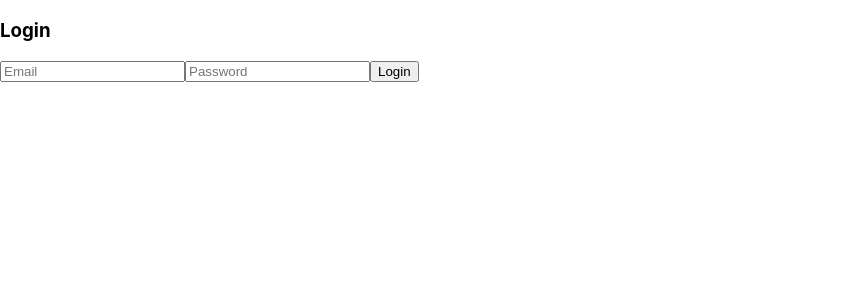
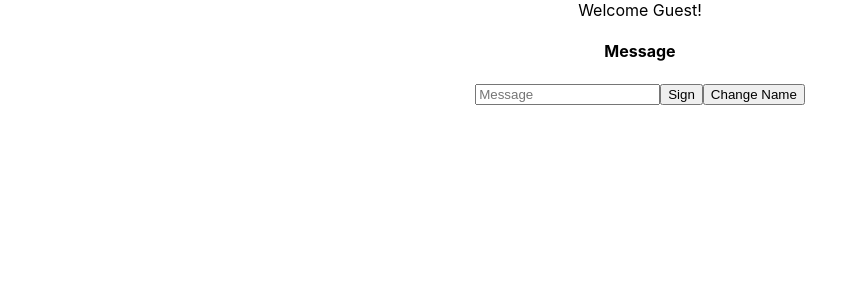
Before and after one commit to kevindo1/adv-react-guestbook, a React (Create React App) app: page / in a window 1280 px wide. Before the commit this address led to /login. Shown: the top 300 px of the page, without its empty margins (0-868 px from the left). Built offline with nearby package versions, Linux system fonts and the light colour scheme.

Commit message:
working login auth page

```diff
--- a/src/App.js
+++ b/src/App.js
@@ -9,10 +9,10 @@ function App() {
   return (
     <BrowserRouter>
       <Switch>
-        <Route path="/login">
+        <Route exact path="/login">
           <Auth />
         </Route>
-        <PrivateRoute>
+        <PrivateRoute exact path="/">
           <div className="App">
             <Home />
           </div>
--- a/src/PrivateRoute/PrivateRoute.jsx
+++ b/src/PrivateRoute/PrivateRoute.jsx
@@ -2,12 +2,12 @@ import { Route, useLocation, Redirect } from 'react-router-dom';
 import { useUser } from '../context/UserContext';
 
 export default function PrivateRoute({ children, ...routeProps }) {
-  const { user } = useUser();
+  const { users } = useUser();
   const location = useLocation();
 
   return (
     <Route {...routeProps}>
-      {user ? children : <Redirect to={{ pathname: '/login', state: { from: location } }} />}
+      {users ? children : <Redirect to={{ pathname: '/login', state: { from: location } }} />}
     </Route>
   );
 }
--- a/src/components/Header.jsx
+++ b/src/components/Header.jsx
@@ -2,7 +2,9 @@ import React from 'react';
 import { useUser } from '../context/UserContext';
 
 export default function Header() {
-  const { users } = useUser();
+  const {
+    users: { name },
+  } = useUser();
 
-  return <div>Welcome {users ? users : 'Guest'}!</div>;
+  return <div>Welcome {name ? name : 'Guest'}!</div>;
 }
--- a/src/context/UserContext.jsx
+++ b/src/context/UserContext.jsx
@@ -6,7 +6,7 @@ const UserContext = createContext();
 
 // Create Provider
 const UserProvider = ({ children }) => {
-  const [users, setUsers] = useState('');
+  const [users, setUsers] = useState({ name: '', password: '' });
 
   return <UserContext.Provider value={{ users, setUsers }}>{children}</UserContext.Provider>;
 };
--- a/src/views/Auth.jsx
+++ b/src/views/Auth.jsx
@@ -1,28 +1,35 @@
 import React, { useState } from 'react';
-import { useHistory } from 'react-router-dom/cjs/react-router-dom.min';
+import { useHistory } from 'react-router-dom/';
 import { useUser } from '../context/UserContext';
 
 export default function Auth() {
   const [username, setUsername] = useState('');
   const [password, setPassword] = useState('');
-  const { setUsers } = useUser();
+  const { users, setUsers } = useUser();
   const history = useHistory();
   const [error, setError] = useState(null);
   const { from } = location.state || { from: { pathname: '/' } };
 
+  console.log(process.env.REACT_APP_AUTH_EMAIL);
+  console.log(process.env.REACT_APP_AUTH_PASSWORD);
+
   const handleLogin = (e) => {
     e.preventDefault();
     if (
-      username === process.env.REACT_APP_AUTH_USERNAME &&
+      username === process.env.REACT_APP_AUTH_EMAIL &&
       password === process.env.REACT_APP_AUTH_PASSWORD
     ) {
-      setUsers({ username: username, password: password });
+      setUsers({ name: username, password: password });
       setUsername('');
       setPassword('');
-      history.replace(from);
+      history.replace(from.pathname);
     } else {
-      setError('Login failed. Try again.');
+      setError('sadboi hours');
     }
+
+    console.log(username);
+    console.log(password);
+    console.log(users);
   };
 
   return (
@@ -30,6 +37,7 @@ export default function Auth() {
       <h3>Login</h3>
       <form onSubmit={handleLogin}>
         <label>
+          Username:
           <input
             type="text"
             placeholder="Email"
@@ -40,6 +48,7 @@ export default function Auth() {
           />
         </label>
         <label>
+          Password:
           <input
             type="text"
             placeholder="Password"
```
Also changed, not shown: 1 other file (tests, documents, lock files or other folders).
